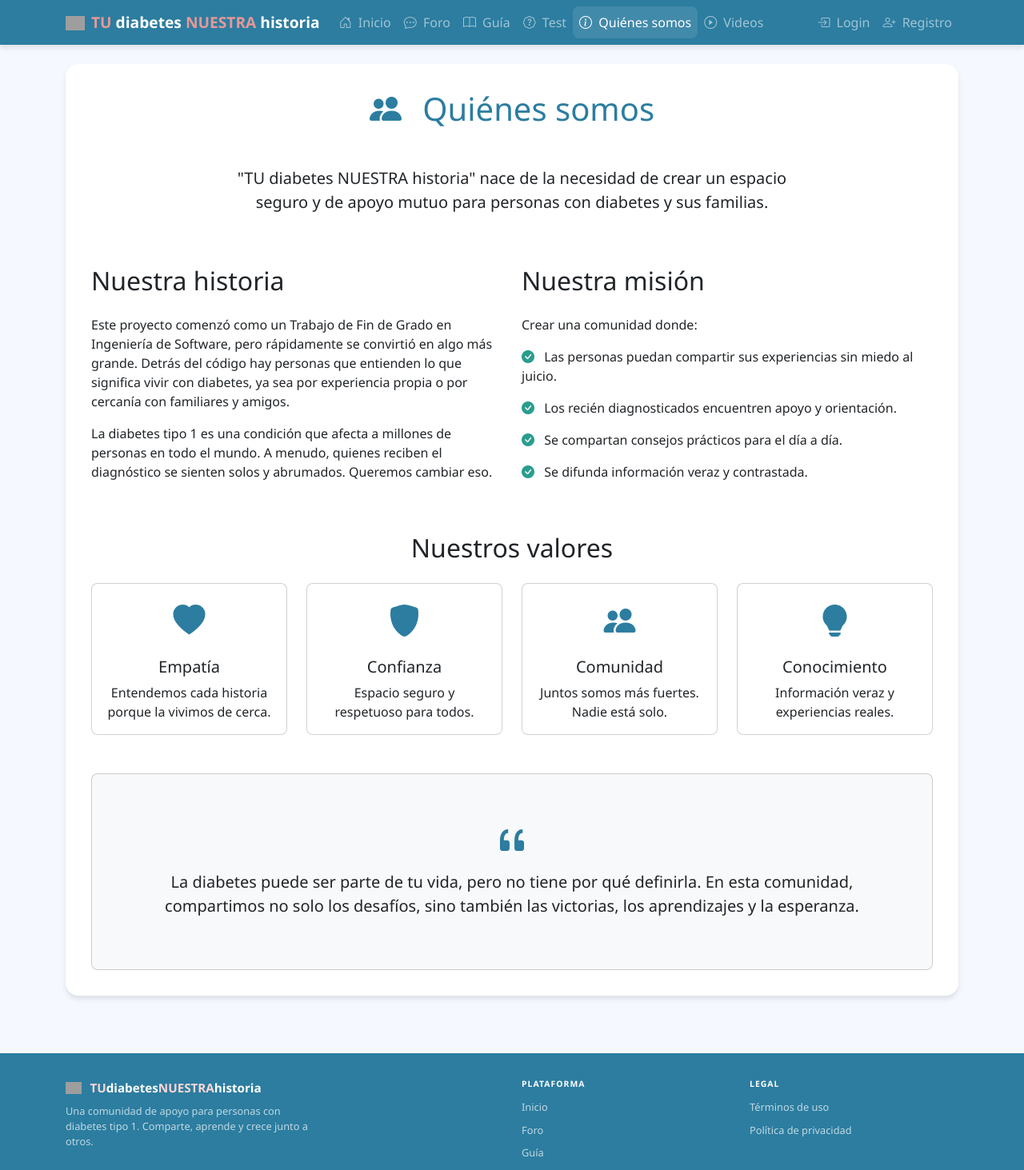
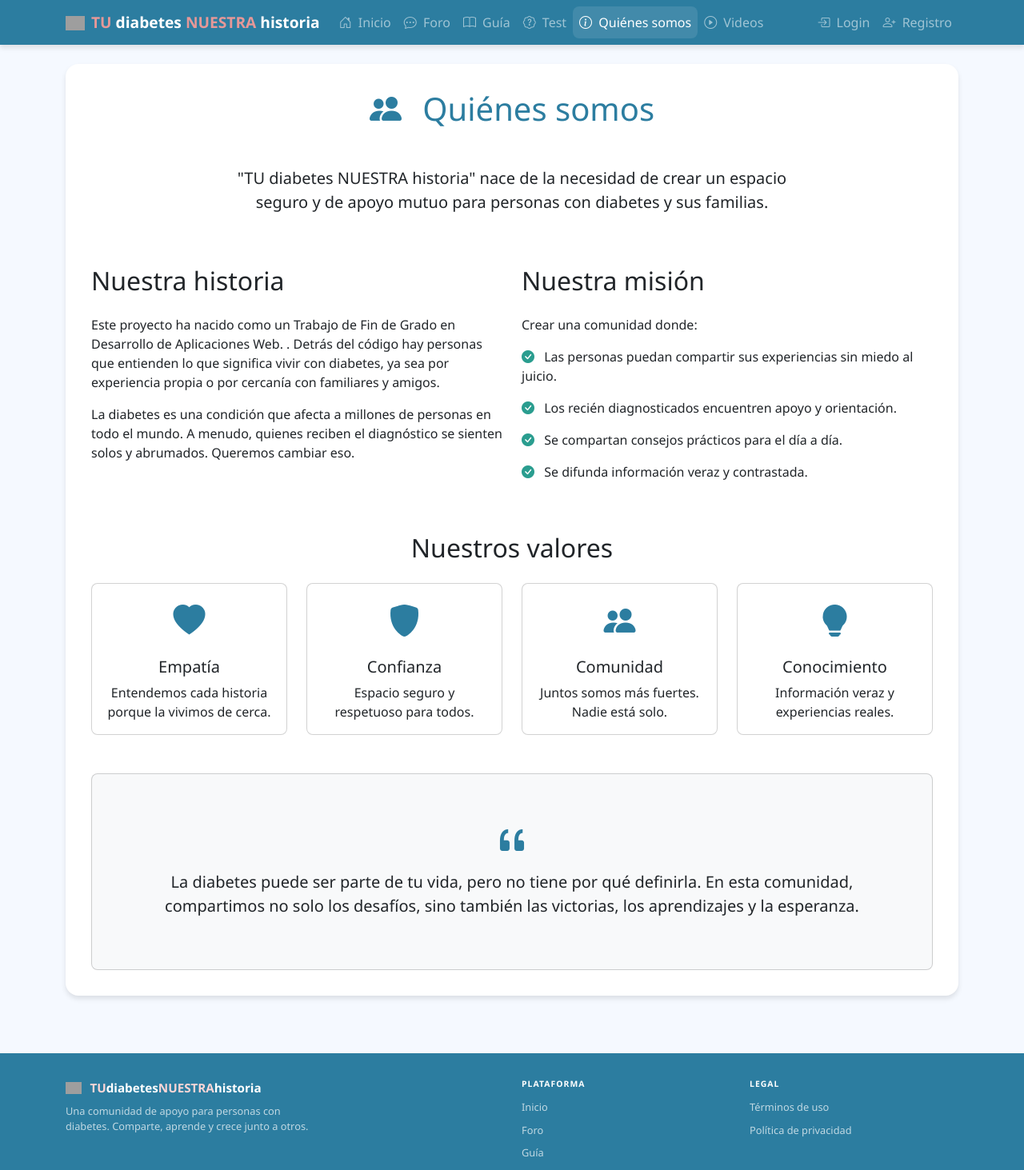
Before and after one commit to ggrauggas/PROYECTO-TDNH, a Vue app in the folder frontend/: page /about in a window 1280 px wide. Shown: the top 1463 px of the page at 80% size. Built offline with nearby package versions, Linux system fonts and the light colour scheme; no server answers; grey boxes are pictures that could not be loaded.

Commit message:
fix: Textos y footer

```diff
--- a/frontend/src/App.vue
+++ b/frontend/src/App.vue
@@ -14,7 +14,7 @@
               <span class="footer-nuestra">NUESTRA </span>  historia
             </div>
             <p class="footer-desc">
-              Una comunidad de apoyo para personas con diabetes tipo 1. Comparte, aprende y crece junto a otros.
+              Una comunidad de apoyo para personas con diabetes. Comparte, aprende y crece junto a otros.
             </p>
           </div>
           <div class="col-6 col-md-3 offset-md-1">
--- a/frontend/src/views/AboutView.vue
+++ b/frontend/src/views/AboutView.vue
@@ -19,13 +19,13 @@
         <div class="col-md-6">
           <h2 class="mb-4">Nuestra historia</h2>
           <p>
-            Este proyecto comenzó como un Trabajo de Fin de Grado en Ingeniería de Software,
-            pero rápidamente se convirtió en algo más grande. Detrás del código hay personas
+            Este proyecto ha nacido como un Trabajo de Fin de Grado en Desarrollo de Aplicaciones Web.
+            . Detrás del código hay personas
             que entienden lo que significa vivir con diabetes, ya sea por experiencia
             propia o por cercanía con familiares y amigos.
           </p>
           <p>
-            La diabetes tipo 1 es una condición que afecta a millones de personas en todo
+            La diabetes es una condición que afecta a millones de personas en todo
             el mundo. A menudo, quienes reciben el diagnóstico se sienten solos y abrumados.
             Queremos cambiar eso.
           </p>
```
